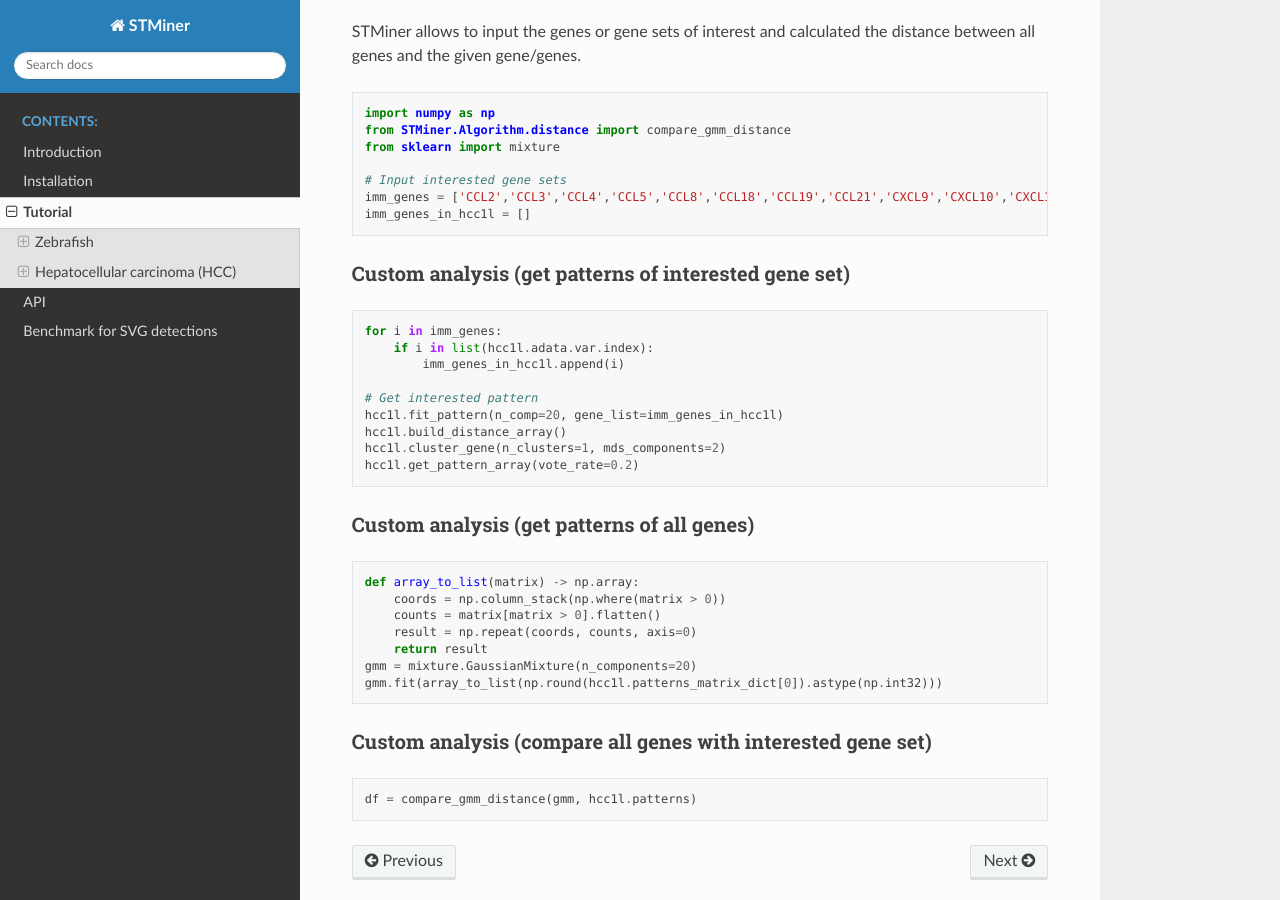
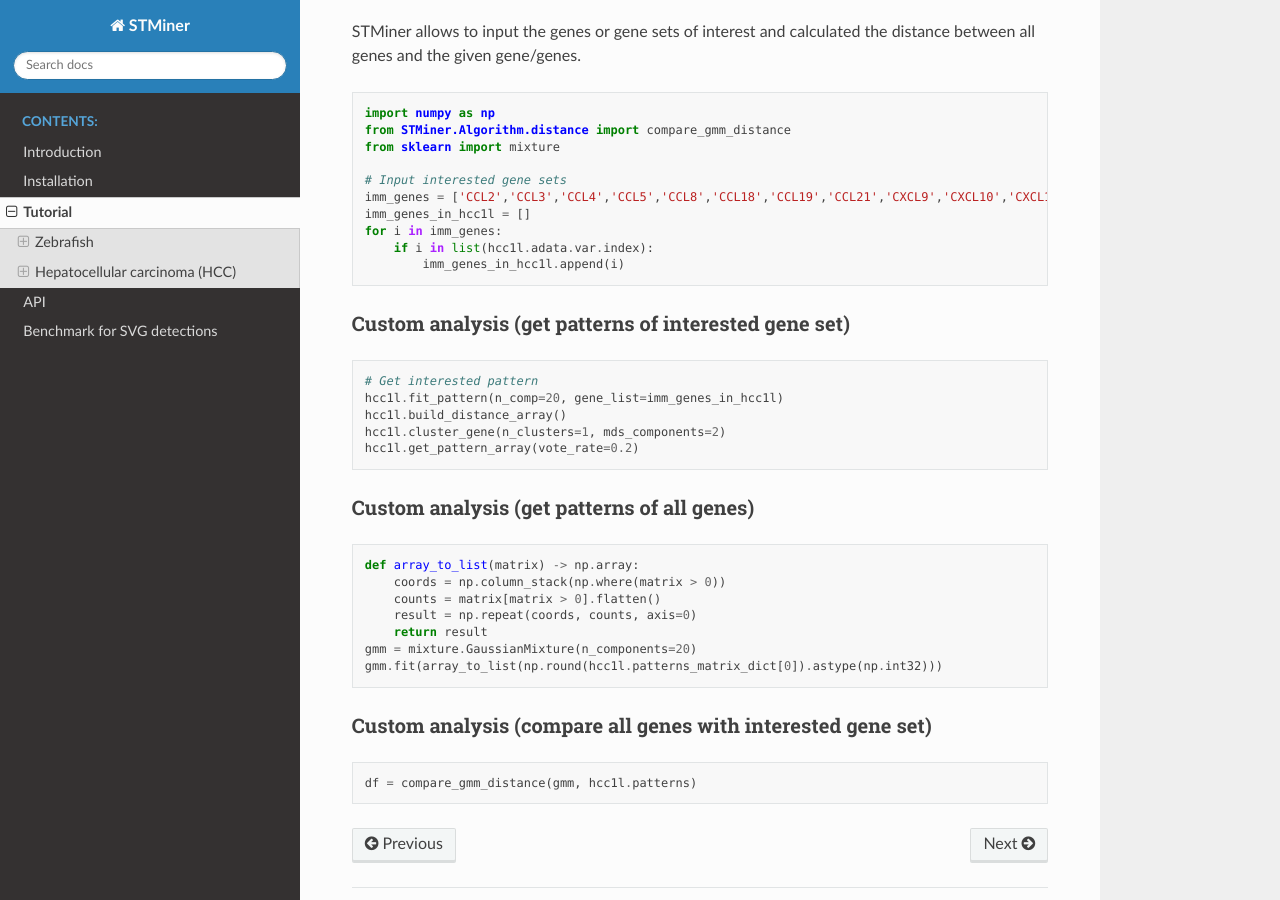
Before and after one commit to PSSUN/STMinerDoc, a Sphinx documentation site: the page built from source/Tutorial/Tutorial.md, in a window 1280 px wide and 900 px high, scrolled down 4354 px. Built offline with Sphinx 7.4.7 and the Read the Docs theme 3.1.0, drawn with Linux system fonts in a browser that asks for light colours.

````diff
--- a/source/Tutorial/Tutorial.md
+++ b/source/Tutorial/Tutorial.md
@@ -189,14 +189,13 @@ from sklearn import mixture
 # Input interested gene sets
 imm_genes = ['CCL2','CCL3','CCL4','CCL5','CCL8','CCL18','CCL19','CCL21','CXCL9','CXCL10','CXCL11','CXCL13']
 imm_genes_in_hcc1l = []
+for i in imm_genes:
+    if i in list(hcc1l.adata.var.index):
+        imm_genes_in_hcc1l.append(i)
 ```
 
 ### Custom analysis (get patterns of interested gene set)
 ```python
-for i in imm_genes:
-    if i in list(hcc1l.adata.var.index):
-        imm_genes_in_hcc1l.append(i)
-
 # Get interested pattern
 hcc1l.fit_pattern(n_comp=20, gene_list=imm_genes_in_hcc1l)
 hcc1l.build_distance_array()
````
